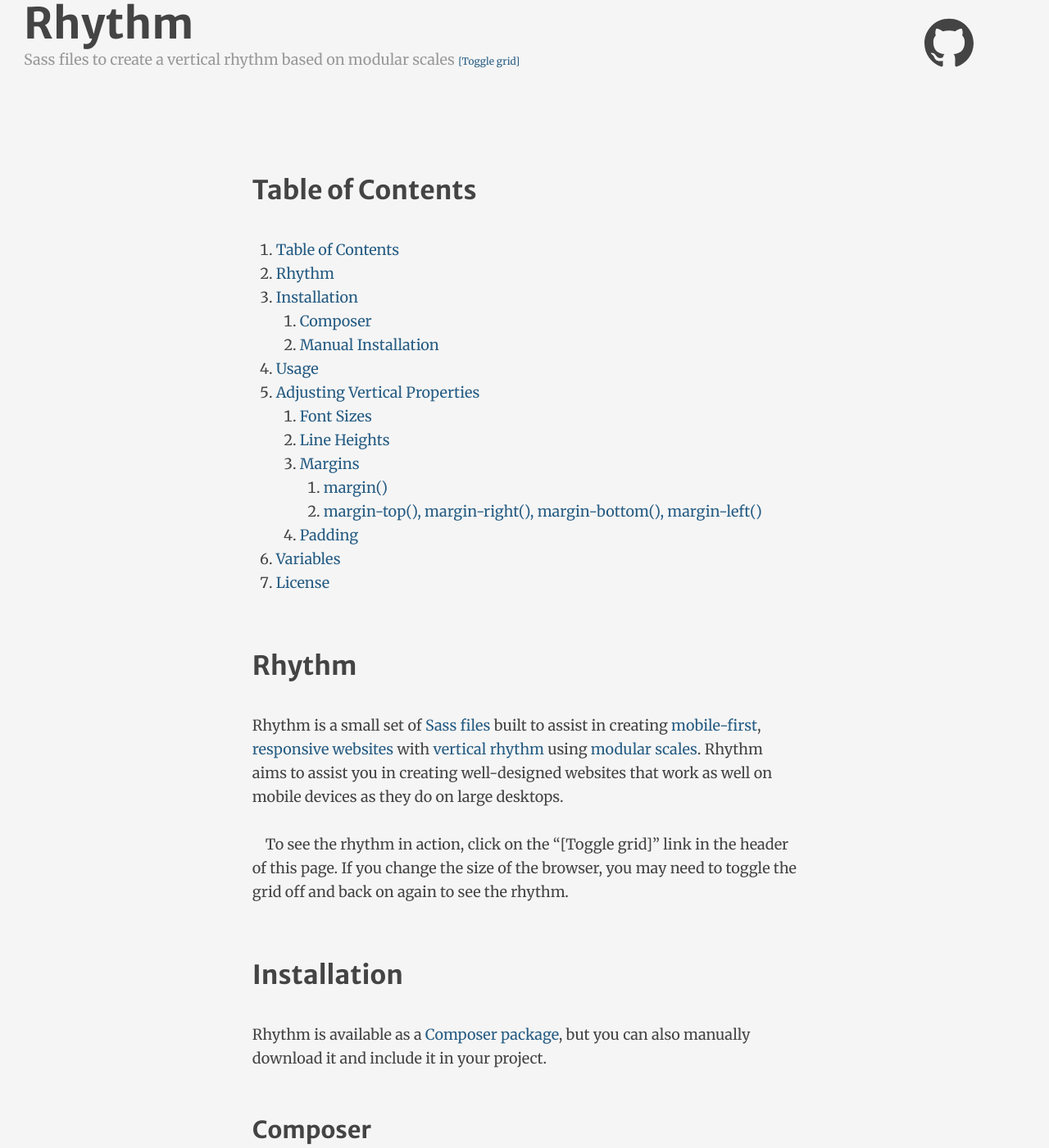
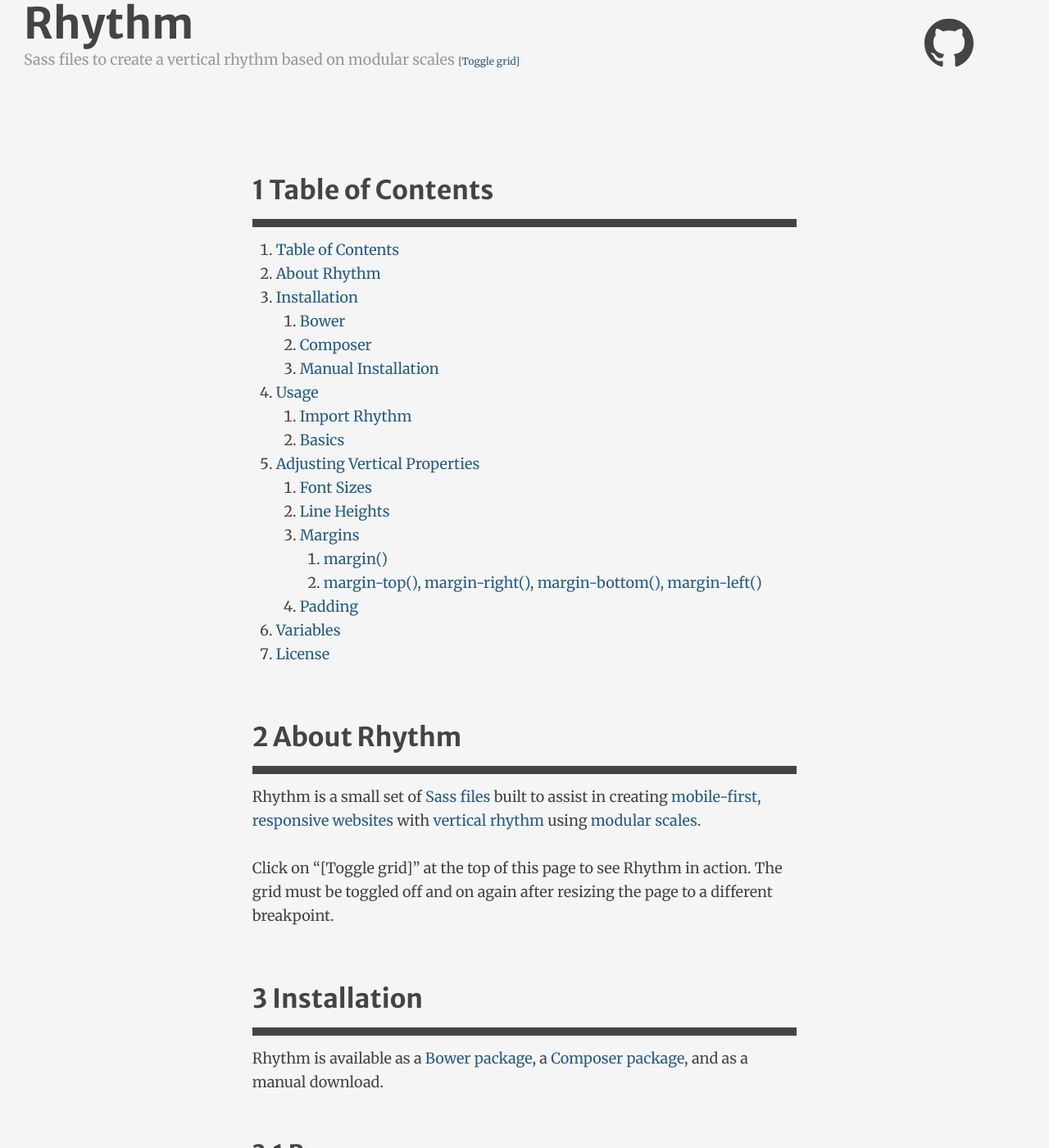
Before and after one commit to jaredhowland/rhythm, a Jekyll site: the page built from index.md, in a window 1280 px wide and 1400 px high. Shown: the whole window at 82% size. Built offline with Jekyll 4.4.1, drawn with Linux system fonts in a browser that asks for light colours; nearby versions of some CDN libraries; some of the changed text lies outside the part shown.

Commit message:
[FIX] Clarify documentation

```diff
--- a/_includes/_nav.html
+++ b/_includes/_nav.html
@@ -1,5 +1,5 @@
 <header>
-  <h1>Rhythm</h1>
+  <h1 class="nocount">Rhythm</h1>
   <p>
     Sass files to create a vertical rhythm based on modular scales
     <a href="#" title="Overlay grid on page" id="grid" class="grid-hidden">[Toggle grid]</a>
--- a/_sass/_styles.scss
+++ b/_sass/_styles.scss
@@ -6,6 +6,15 @@ body {
 
 h1, h2, h3, h4, h5, h6 {
   font-family: unquote($sans-serif-font-family);
+  position: relative;
+  &:after {
+    border-bottom: 10px solid $body-color;
+    position: absolute;
+    content: "";
+    left: 0;
+    bottom: -1rem;
+    width: 100%;
+  }
 }
 
 h1, h2 {
@@ -13,9 +22,75 @@ h1, h2 {
   font-weight: bold;
 }
 
+h2 { width:  75%; }
+
+h2, h3, h4, h5, h6 {
+  &:after {
+    border-bottom: 5px solid $body-color;
+  }
+}
+
 h3, h4, h5, h6 {
   @include margin(2 0 1);
   font-style: italic;
+  width: 50%;
+}
+
+body {
+  counter-reset: h1;
+  h1, h2, h3, h4, h5, h6 {
+    &.nocount {
+      &:before {
+        content: "";
+        counter-increment: none
+      }
+    }
+  }
+  h1 {
+    counter-reset: h2;
+    &:before {
+      counter-increment: h1;
+      content: counter(h1) " ";
+    }
+  }
+  h2 {
+    counter-reset: h3;
+    &:before {
+      counter-increment: h2;
+      content: counter(h1) "." counter(h2) " ";
+    }
+  }
+  h3 {
+    counter-reset: h4;
+    &:before {
+      counter-increment: h3;
+      content: counter(h1) "." counter(h2) "." counter(h3) " ";
+    }
+  }
+  h4 {
+    counter-reset: h5;
+    &:before {
+      counter-increment: h4;
+      content: counter(h1) "." counter(h2) "." counter(h3) "." counter(h4) " ";
+    }
+  }
+  h5 {
+    counter-reset: h6;
+    &:before {
+      counter-increment: h5;
+      content: counter(h1) "." counter(h2) "." counter(h3) "." counter(h4) "." counter(h5) " ";
+    }
+  }
+  h6 {
+    &:before {
+      counter-increment: h6;
+      content: counter(h1) "." counter(h2) "." counter(h3) "." counter(h4) "." counter(h5) "." counter(h6) " ";
+    }
+  }
+}
+
+h1.nocount, h2.nocount, h3.nocount, h4.nocount, h5.nocount, h6.nocount {
+
 }
 
 a {
@@ -34,6 +109,7 @@ ol {
 }
 
 header {
+  z-index: 100;
   position: fixed;
   background-color: $background-color;
   width: 100%;
@@ -69,6 +145,9 @@ header {
     padding: 0;
     margin: 0;
     transition: all 0.5s;
+    &:after {
+      border: none;
+    }
   }
 
   h1 {
@@ -125,6 +204,13 @@ section {
 
 p {
   @include margin(1 0);
+  +p {
+    text-indent: 0;
+  }
+}
+
+pre, code {
+  @include font-size($delta);
 }
 
 footer {
--- a/index.md
+++ b/index.md
@@ -6,47 +6,53 @@ Table of Contents
 1. auto-gen TOC:
 {:toc}
 
-Rhythm
-======
-Rhythm is a small set of [Sass files][1] built to assist in creating [mobile-first][8], [responsive websites][8] with [vertical rhythm][2] using [modular scales][3]. Rhythm aims to assist you in creating well-designed websites that work as well on mobile devices as they do on large desktops.
+About Rhythm
+============
+Rhythm is a small set of [Sass files][1] built to assist in creating [mobile-first][8], [responsive websites][8] with [vertical rhythm][2] using [modular scales][3].
 
-To see the rhythm in action, click on the "[Toggle grid]" link in the header of this page. If you change the size of the browser, you may need to toggle the grid off and back on again to see the rhythm.
+Click on "[Toggle grid]" at the top of this page to see Rhythm in action. The grid must be toggled off and on again after resizing the page to a different breakpoint.
 
 Installation
 ============
-Rhythm is available as a [Composer][9] [package][10], but you can also manually download it and include it in your project.
+Rhythm is available as a [Bower package][14], a [Composer][9] [package][10], and as a manual download.
+
+Bower
+-----
+1. If needed, install [Bower][14]
+2. Run the following command: `bower install jaredhowland/rhythm`
 
 Composer
 --------
-1. If you have not done so already, install [Composer][9]
-2. Update your project's `composer.json` file to require Rhythm:
-      <figure class="highlight">
-      <pre><code class="language-json" data-lang="json"><span class="w">    </span><span class="p">{</span><span class="w">
-        </span><span class="nt">  "require"</span><span class="p">:</span><span class="w"> </span><span class="p">{</span><span class="w">
-          </span><span class="nt">  "jaredhowland/rhythm"</span><span class="p">:</span><span class="w"> </span><span class="s2">"~1.0"</span><span class="w">
-        </span><span class="p">  }</span><span class="w">
-      </span><span class="p"> }</span></code></pre>
-      </figure>
-3. SCSS: `@import "path/to/vendor/jaredhowland/rhythm/src/rhythm";`
+1. If needed, install [Composer][9]
+2. Add the following to your `composer.json` file:
+{% highlight json %}
+"require": {
+  "jaredhowland/rhythm": "~1.0"
+}
+{% endhighlight %}
 
 Manual Installation
 -------------------
 1. [Download the latest `.zip` file][11].
 2. Extract into your project.
-3. SCSS: `@import "rhythm";`
 
 Usage
 =====
-Including Rhythm with your Sass files automatically generates a vertical rhythm using modular scales for multiple breakpoints based on the values defined in `_variables.scss`. To change the defaults, redefine the variables before importing Rhythm.
 
-Any time an element's vertical properties are changed, you must offset this change to maintain a vertical rhythm. The major properties that change an element's vertical rhythm include:
+Import Rhythm
+-------------
+`@ import "path/to/rhythm";`
 
-* `font-size`
-* `line-height`
-* `margin-top` and `margin-bottom`
-* `padding-top` and `padding-bottom`
+Basics
+------
+Rhythm generates a vertical rhythm using modular scales for multiple breakpoints based on the values defined in `_variables.scss`. To change the defaults, import a file that redefines the variables before importing Rhythm.
 
-Use Rhythm any time you want to adjust those properties and it will perform the mathematical acrobatics required to restore the vertical rhythm to your site.
+Any time you need to change an element's vertical properties, use Rhythm's mixins instead:
+
+* `font-size` &mdash; `@include font-size(1.2em);`
+* `line-height` &mdash; `@include line-height(1.2em, 2);`
+* `margin-top` and `margin-bottom` &mdash; `@include margin-top(1);`
+* `padding-top` and `padding-bottom` &mdash; `@include padding-bottom(2);`
 
 Adjusting Vertical Properties
 =============================
@@ -422,7 +428,9 @@ h4 {
   }
 }
 {% endhighlight %}
+
 ### margin-top(), margin-right(), margin-bottom(), margin-left()
+
 The `margin-top()`, `margin-right()`, `margin-bottom()`, and `margin-left` mixins work just as you would expect:
 
 {% highlight scss %}
@@ -470,9 +478,9 @@ Variables
 The following variables (shown with their default values) can be redefined before importing Rhythm:
 
 {% highlight scss %}
-/*------------------------------------------------------------ */
-/* Breakpoint defaults
--------------------------------------------------------------- */
+/*-----------------------*/
+/* Breakpoint defaults   */
+/*-----------------------*/
 
 $breakpoints: (
   bp-0: (
```
Also changed, not shown: other parts of index.md (+1 -0 lines), 2 other files.
